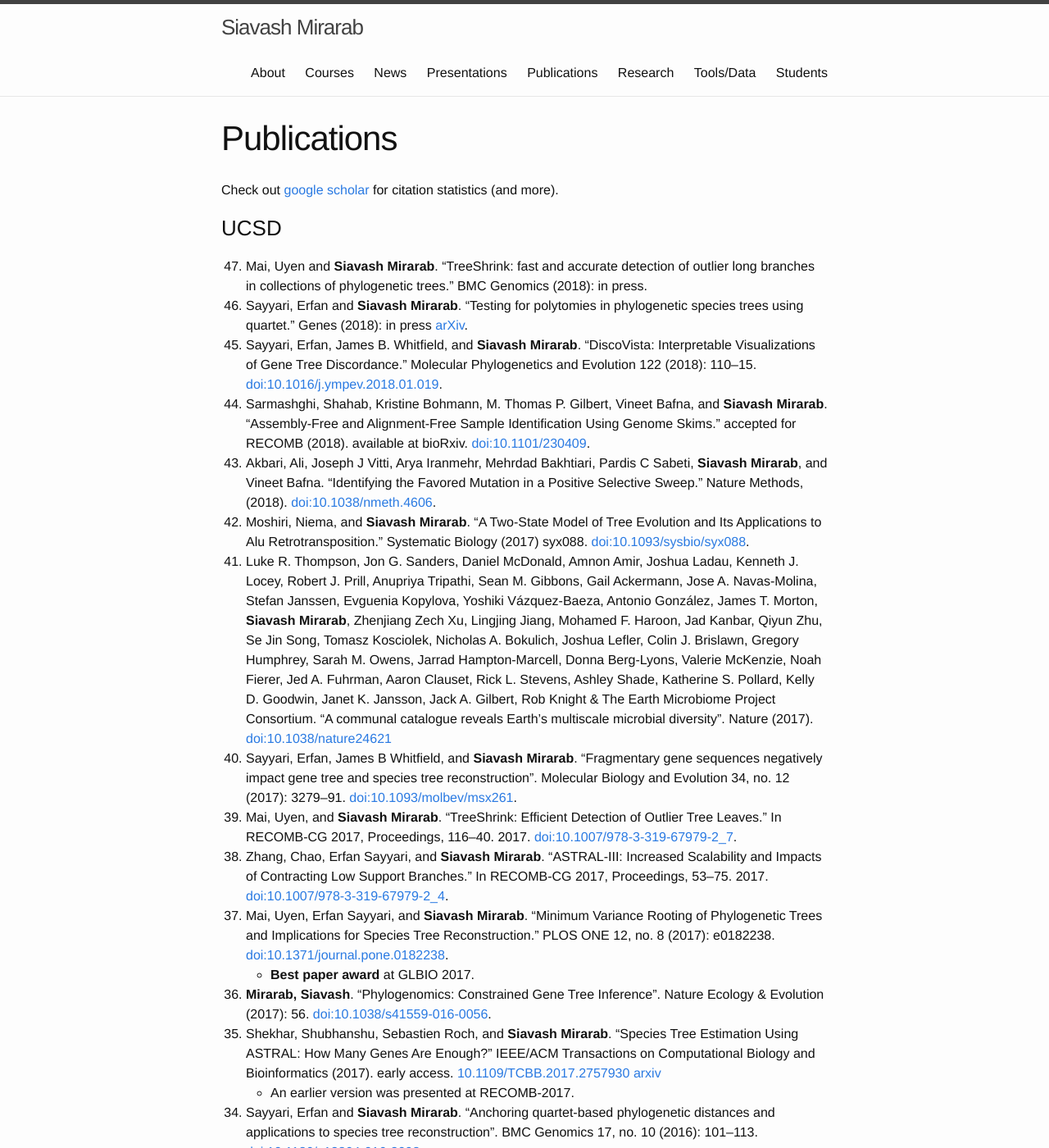
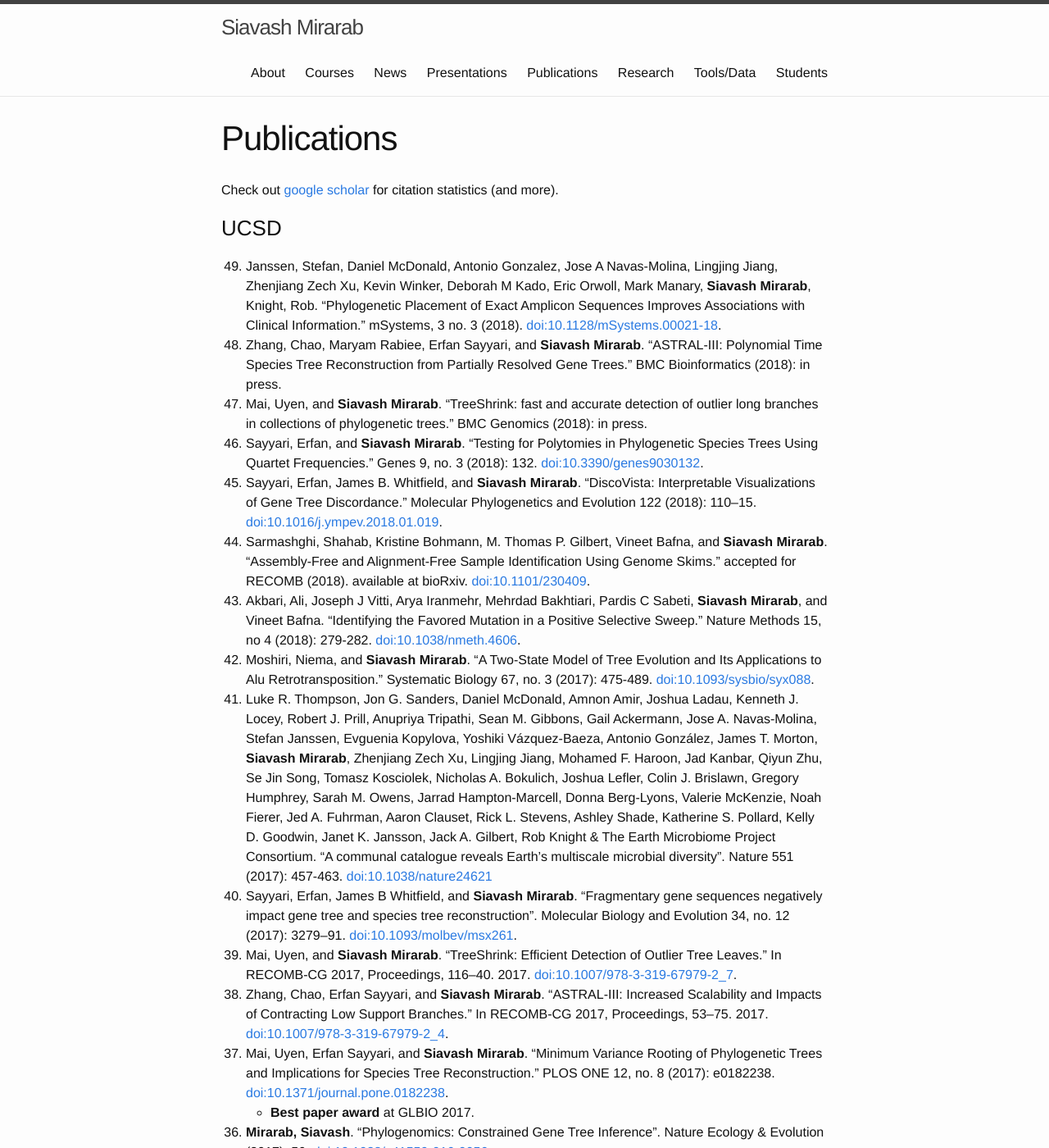
Before and after one commit to smirarab/website, a Jekyll site: the page built from publications.md, in a window 1280 px wide and 1400 px high. Shown: the whole window at 82% size. Built offline with Jekyll 4.4.1, drawn with Linux system fonts in a browser that asks for light colours; some of the changed text lies outside the part shown.

Commit message:
update website

```diff
--- a/publications.md
+++ b/publications.md
@@ -7,14 +7,16 @@ Check out [google scholar](http://scholar.google.com/citations?user=uxSj18QAAAAJ
 
 ### UCSD
 
-{:start="47"}
-0. Mai, Uyen and **Siavash Mirarab**. “TreeShrink: fast and accurate detection of outlier long branches in collections of phylogenetic trees.” BMC Genomics (2018): in press.
-0. Sayyari, Erfan and **Siavash Mirarab**. “Testing for polytomies in phylogenetic species trees using quartet.” Genes (2018): in press [arXiv](https://arxiv.org/abs/1708.08916).
+{:start="49"}
+0. Janssen, Stefan, Daniel McDonald, Antonio Gonzalez, Jose A Navas-Molina, Lingjing Jiang, Zhenjiang Zech Xu, Kevin Winker, Deborah M Kado, Eric Orwoll, Mark Manary, **Siavash Mirarab**, Knight, Rob. “Phylogenetic Placement of Exact Amplicon Sequences Improves Associations with Clinical Information.” mSystems, 3 no. 3 (2018). [doi:10.1128/mSystems.00021-18](http://msystems.asm.org/content/3/3/e00021-18.abstract).
+0. Zhang, Chao, Maryam Rabiee, Erfan Sayyari, and **Siavash Mirarab**. “ASTRAL-III: Polynomial Time Species Tree Reconstruction from Partially Resolved Gene Trees.” BMC Bioinformatics (2018): in press.
+0. Mai, Uyen, and **Siavash Mirarab**. “TreeShrink: fast and accurate detection of outlier long branches in collections of phylogenetic trees.” BMC Genomics (2018): in press.
+0. Sayyari, Erfan, and **Siavash Mirarab**. “Testing for Polytomies in Phylogenetic Species Trees Using Quartet Frequencies.” Genes 9, no. 3 (2018): 132. [doi:10.3390/genes9030132](http://www.mdpi.com/2073-4425/9/3/132).
 0. Sayyari, Erfan, James B. Whitfield, and **Siavash Mirarab**. “DiscoVista: Interpretable Visualizations of Gene Tree Discordance.” Molecular Phylogenetics and Evolution 122 (2018): 110–15. [doi:10.1016/j.ympev.2018.01.019](https://doi.org/10.1016/j.ympev.2018.01.019).
 0. Sarmashghi, Shahab, Kristine Bohmann, M. Thomas P. Gilbert, Vineet Bafna, and **Siavash Mirarab**. “Assembly-Free and Alignment-Free Sample Identification Using Genome Skims.” accepted for RECOMB (2018). available at bioRxiv. [doi:10.1101/230409](https://doi.org/10.1101/230409).
-0. Akbari, Ali, Joseph J Vitti, Arya Iranmehr, Mehrdad Bakhtiari, Pardis C Sabeti, **Siavash Mirarab**, and Vineet Bafna. “Identifying the Favored Mutation in a Positive Selective Sweep.” Nature Methods, (2018). [doi:10.1038/nmeth.4606](https://www.nature.com/articles/nmeth.4606).
-0. Moshiri, Niema, and **Siavash Mirarab**. “A Two-State Model of Tree Evolution and Its Applications to Alu Retrotransposition.” Systematic Biology (2017) syx088. [doi:10.1093/sysbio/syx088](https://doi.org/10.1093/sysbio/syx088).
-0. Luke R. Thompson, Jon G. Sanders, Daniel McDonald, Amnon Amir, Joshua Ladau, Kenneth J. Locey, Robert J. Prill, Anupriya Tripathi, Sean M. Gibbons, Gail Ackermann, Jose A. Navas-Molina, Stefan Janssen, Evguenia Kopylova, Yoshiki Vázquez-Baeza, Antonio González, James T. Morton, **Siavash Mirarab**, Zhenjiang Zech Xu, Lingjing Jiang, Mohamed F. Haroon, Jad Kanbar, Qiyun Zhu, Se Jin Song, Tomasz Kosciolek, Nicholas A. Bokulich, Joshua Lefler, Colin J. Brislawn, Gregory Humphrey, Sarah M. Owens, Jarrad Hampton-Marcell, Donna Berg-Lyons, Valerie McKenzie, Noah Fierer, Jed A. Fuhrman, Aaron Clauset, Rick L. Stevens, Ashley Shade, Katherine S. Pollard, Kelly D. Goodwin, Janet K. Jansson, Jack A. Gilbert, Rob Knight & The Earth Microbiome Project Consortium. “A communal catalogue reveals Earth’s multiscale microbial diversity”. Nature (2017). [doi:10.1038/nature24621](http://www.nature.com/doifinder/10.1038/nature24621)
+0. Akbari, Ali, Joseph J Vitti, Arya Iranmehr, Mehrdad Bakhtiari, Pardis C Sabeti, **Siavash Mirarab**, and Vineet Bafna. “Identifying the Favored Mutation in a Positive Selective Sweep.” Nature Methods 15, no 4 (2018): 279-282. [doi:10.1038/nmeth.4606](https://www.nature.com/articles/nmeth.4606).
+0. Moshiri, Niema, and **Siavash Mirarab**. “A Two-State Model of Tree Evolution and Its Applications to Alu Retrotransposition.” Systematic Biology 67, no. 3 (2017): 475-489. [doi:10.1093/sysbio/syx088](https://doi.org/10.1093/sysbio/syx088).
+0. Luke R. Thompson, Jon G. Sanders, Daniel McDonald, Amnon Amir, Joshua Ladau, Kenneth J. Locey, Robert J. Prill, Anupriya Tripathi, Sean M. Gibbons, Gail Ackermann, Jose A. Navas-Molina, Stefan Janssen, Evguenia Kopylova, Yoshiki Vázquez-Baeza, Antonio González, James T. Morton, **Siavash Mirarab**, Zhenjiang Zech Xu, Lingjing Jiang, Mohamed F. Haroon, Jad Kanbar, Qiyun Zhu, Se Jin Song, Tomasz Kosciolek, Nicholas A. Bokulich, Joshua Lefler, Colin J. Brislawn, Gregory Humphrey, Sarah M. Owens, Jarrad Hampton-Marcell, Donna Berg-Lyons, Valerie McKenzie, Noah Fierer, Jed A. Fuhrman, Aaron Clauset, Rick L. Stevens, Ashley Shade, Katherine S. Pollard, Kelly D. Goodwin, Janet K. Jansson, Jack A. Gilbert, Rob Knight & The Earth Microbiome Project Consortium. “A communal catalogue reveals Earth’s multiscale microbial diversity”. Nature 551 (2017): 457-463. [doi:10.1038/nature24621](http://www.nature.com/doifinder/10.1038/nature24621)
 0. Sayyari, Erfan, James B Whitfield, and **Siavash Mirarab**. “Fragmentary gene sequences negatively impact gene tree and species tree reconstruction”. Molecular Biology and Evolution 34, no. 12 (2017): 3279–91. [doi:10.1093/molbev/msx261](http://dx.doi.org/10.1093/molbev/msx261).
 0. Mai, Uyen, and **Siavash Mirarab**. “TreeShrink: Efficient Detection of Outlier Tree Leaves.” In RECOMB-CG 2017, Proceedings, 116–40. 2017. [doi:10.1007/978-3-319-67979-2_7](https://link.springer.com/chapter/10.1007/978-3-319-67979-2_7).
 0. Zhang, Chao, Erfan Sayyari, and **Siavash Mirarab**. “ASTRAL-III: Increased Scalability and Impacts of Contracting Low Support Branches.” In RECOMB-CG 2017, Proceedings, 53–75. 2017. [doi:10.1007/978-3-319-67979-2_4](https://link.springer.com/chapter/10.1007/978-3-319-67979-2_4).
@@ -65,7 +67,7 @@ Tandy Warnow, M Thomas P Gilbert, Guojie Zhang, Edward L Braun, Erich D Jarvis.
 
 0. **Mirarab, Siavash**, Nam Nguyen, and Tandy Warnow. “PASTA: Ultra-Large Multiple Sequence Alignment.” Proceedings of RECOMB (2014): 177–191. [doi:10.1007/978-3-319-05269-4_15](http://dx.doi.org/10.1007/978-3-319-05269-4_15).
 
-0. Nguyen, Nam , **Siavash Mirarab**, Bo Liu, Mihai Pop, and Tandy Warnow. “TIPP: Taxonomic identification and phylogenetic profiling”. Bioinformatics (2014). [doi:10.1093/bioinformatics/btu721](http://bioinformatics.oxfordjournals.org/content/30/24/3548.full.pdf).
+0. Nguyen, Nam, **Siavash Mirarab**, Bo Liu, Mihai Pop, and Tandy Warnow. “TIPP: Taxonomic identification and phylogenetic profiling”. Bioinformatics (2014). [doi:10.1093/bioinformatics/btu721](http://bioinformatics.oxfordjournals.org/content/30/24/3548.full.pdf).
 
 0. Zimmerman, Théo, **Siavash Mirarab**, and Tandy Warnow. “BBCA: improving the scalability of *BEAST using random binning.” BMC Genomics 15, no. 6 (2014): S11. [doi:10.1186/1471-2164-15-S6-S11](http://www.biomedcentral.com/1471-2164/15/S6/S11)
 
```
Also changed, not shown: courses.md (+2 -1 lines).
